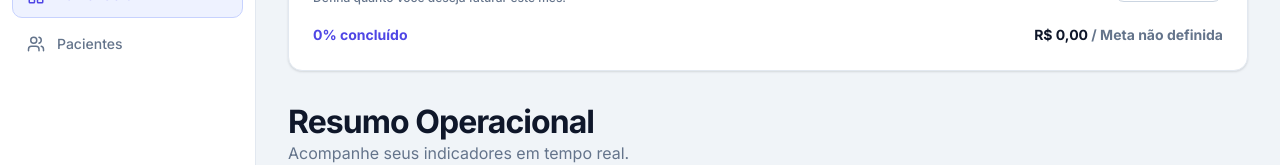
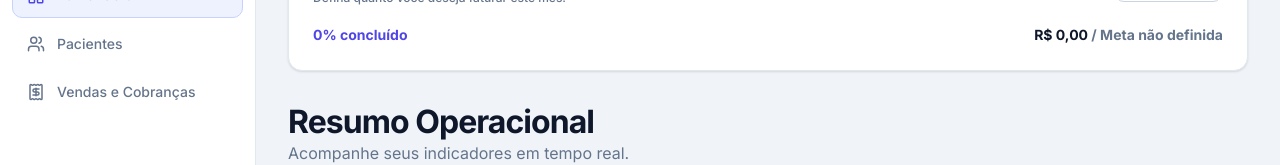
Before and after one commit to Nikolas10k/Sistema-multiplataformas, a Next.js app: page /admin in a window 1280 px wide. Shown: the part 163-328 px from the top of the page. Built offline with nearby package versions, Linux system fonts and the light colour scheme; no server answers; what async_hooks would draw is missing.

Commit message:
test: remove niche restriction

```diff
--- a/src/app/admin/layout.tsx
+++ b/src/app/admin/layout.tsx
@@ -165,7 +165,7 @@ export default function AdminLayout({
     },
     { name: "Painel Geral", icon: LayoutDashboard, path: "/admin" },
     { name: "Pacientes", icon: Users, path: "/admin/pacientes" },
-    { name: "Vendas e Cobranças", icon: Receipt, path: "/admin/vendas", nicheOnly: 'PHYSIOTHERAPY' },
+    { name: "Vendas e Cobranças", icon: Receipt, path: "/admin/vendas" },
     { name: "Sessão", icon: Activity, path: "/admin/agenda", nicheOnly: 'PHYSIOTHERAPY' },
     { name: "Prontuário Eletrônico", icon: FileText, path: "/admin/fisioterapia/prontuario", nicheOnly: 'PHYSIOTHERAPY' },
     { name: "Serviço/Pacotes", icon: ClipboardList, path: "/admin/vendas/servicos", nicheOnly: 'PHYSIOTHERAPY' },
```
